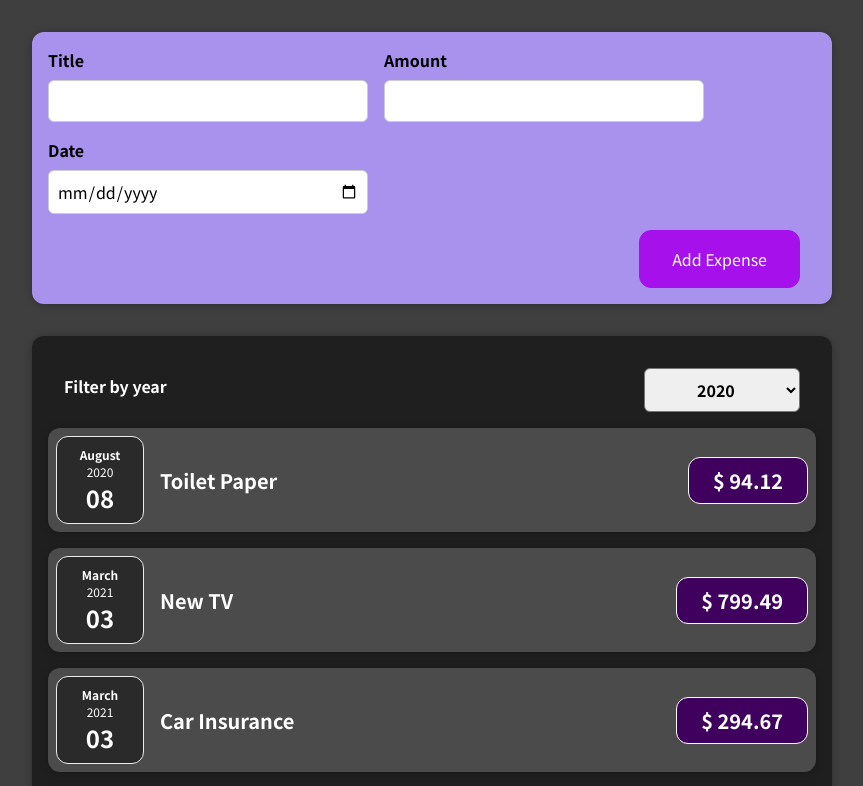
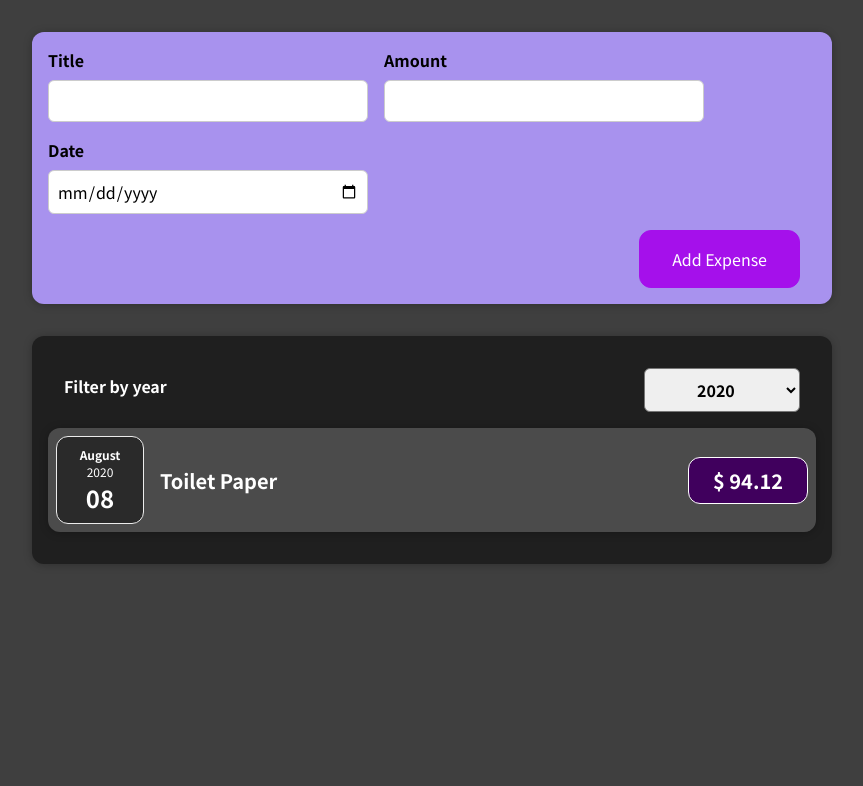
Before and after one commit to ashok2811/expense-tracker, a React (Create React App) app: page / in a window 1280 px wide. Shown: the top 786 px of the page, without its empty margins (208-1071 px from the left). Built offline with nearby package versions, Linux system fonts and the light colour scheme.

Commit message:
Added Filter

```diff
--- a/src/components/Expenses/Expenses.js
+++ b/src/components/Expenses/Expenses.js
@@ -9,6 +9,10 @@ const Expenses = (props) => {
   const filterChangeHandler = (selectedYear) => {
     setFilteredYear(selectedYear);
   };
+
+  const filteredExpenses = props.expenses.filter(expense => {
+    return expense.date.getFullYear().toString() === filteredYear ;
+  });
   return (
     <div>
       <Card className="expenses">
@@ -16,8 +20,9 @@ const Expenses = (props) => {
           selected={filteredYear}
           onChangeFilter={filterChangeHandler}
         />
-        {props.expenses.map((item) => (
+        {filteredExpenses.map((item) => (
           <ExpenseItem
+            key={item.id}
             title={item.title}
             amount={item.amount}
             date={item.date}
```
